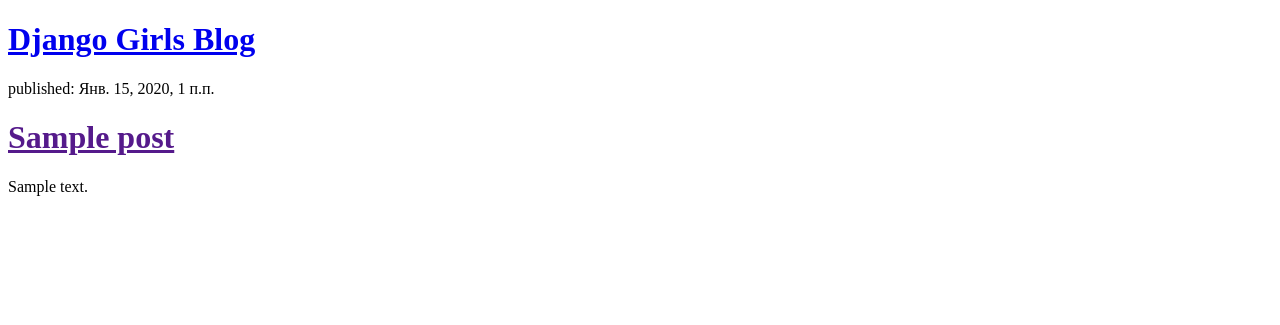
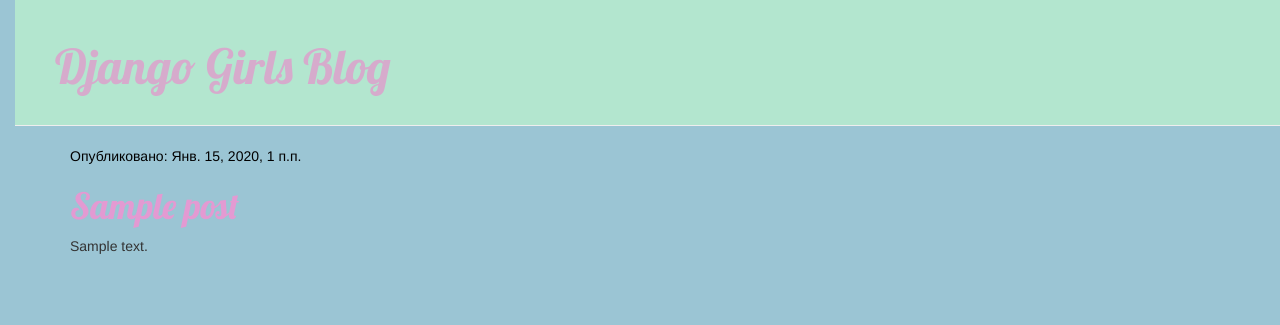
Before and after one commit to MaryPer/mytable, a Django app: template table/templates/table/index.html in a window 1280 px wide. Shown: the top 325 px of the page. Run offline with Django 3.2, Linux system fonts and the light colour scheme; the template is opened without the code that fills it: values that come from a table or form of the project are taken from there, others are empty; tables that the repository leaves empty hold one stand-in row (values such as "Sample post"); some libraries are stand-ins or nearby versions.

Commit message:
Added view and template for detailed blog post as well as CSS for the site.

```diff
--- /dev/null
+++ b/table/static/css/table.css
@@ -0,0 +1,43 @@
+h1 a {
+	color: #E35F80;
+	font-family: 'Lobster';
+}
+body {
+	background-color: #9BC5D4;
+	padding-left: 15px;
+
+}
+.page-header {
+	background-color: #B3E6CF;
+	margin-top: 0;
+	padding: 20px 20px 20px 40px;
+}
+.page-header h1, .page-header h1 a, .page-header h1 a:visited, .page-header h1 a:active{
+	color: #D6ABCC;
+	font-size: 36pt;
+	text-decoration: none;
+}
+.content{
+	margin-left: 40px;
+}
+.date{
+	color: #000000;
+}
+.save{
+	float: right;
+}
+.post-form textarea, .post-form input{
+	width: 100%;
+}
+.top-menu, .top-menu-hover, .top-menu:visited{
+	color: #ffffff;
+	float: right;
+	font-size: 26pt;
+	margin-right: 20px;
+}
+.post{
+	margin-bottom: 70px;
+}
+.post h1 a, .post h1 a:visited{
+	color: #E39AD2;
+}
--- /dev/null
+++ b/table/templates/table/base.html
@@ -0,0 +1,24 @@
+{% load static %}
+<!DOCTYPE html>
+<html>
+    <head>
+        <title>Django Girls blog</title>
+        <link rel="stylesheet" href="//maxcdn.bootstrapcdn.com/bootstrap/3.2.0/css/bootstrap.min.css">
+        <link rel="stylesheet" href="//maxcdn.bootstrapcdn.com/bootstrap/3.2.0/css/bootstrap-theme.min.css">
+        <link href="https://fonts.googleapis.com/css?family=Lobster&subset=latin,cyrillic" rel="stylesheet" type="text/css">
+        <link rel="stylesheet" href="{% static 'css/table.css' %}">
+    </head>
+    <body>
+        <div class="page-header">
+        <h1><a href="/">Django Girls Blog</a></h1>
+        </div>
+        <div class="content container">
+            <div class="row">
+                <div class="col-md-8">
+                {% block content %}
+                {% endblock %}
+                </div>
+            </div>
+        </div>
+    </body>
+</html>
--- a/table/templates/table/index.html
+++ b/table/templates/table/index.html
@@ -1,19 +1,13 @@
-<!DOCTYPE html>
-<html>
-    <head>
-        <title>Django Girls blog</title>
-    </head>
-    <body>
-        <div>
-            <h1><a href="/">Django Girls Blog</a></h1>
-        </div>
+{% extends 'table/base.html' %}
 
-        {% for post in posts %}
-        <div>
-            <p>published: {{ post.published_date }}</p>
-            <h1><a href="">{{ post.title }}</a></h1>
+{% block content %}
+    {% for post in posts %}
+         <div class="post">
+            <div class="date">
+                <p>Опубликовано: {{ post.published_date }}</p>
+            </div>
+            <h1><a href="{% url 'post_detail' pk=post.pk %}">{{ post.title }}</a></h1>
             <p>{{ post.text|linebreaksbr }}</p>
-        </div>
-        {% endfor %}
-    </body>
-</html>
+         </div>
+    {% endfor %}
+{% endblock %}
--- a/table/urls.py
+++ b/table/urls.py
@@ -5,4 +5,5 @@
 urlpatterns = [
 #home page
     path('', views.index, name='index'),
+    path('post/<int:pk>/', views.post_detail, name='post_detail'),
 ]
--- a/table/views.py
+++ b/table/views.py
@@ -1,7 +1,12 @@
 from django.shortcuts import render
 from django.utils import timezone
 from .models import Post
+from django.shortcuts import render, get_object_or_404
 
 def index(request):
 	posts = Post.objects.filter(published_date__lte=timezone.now()).order_by('published_date')
 	return render(request, 'table/index.html', {'posts': posts})
+
+def post_detail(request, pk):
+	post = get_object_or_404(Post, pk=pk)
+	return render(request, 'table/post_detail.html', {'post': post})
```
Also changed, not shown: table/templates/table/post_detail.html (added, +13 -0 lines).
